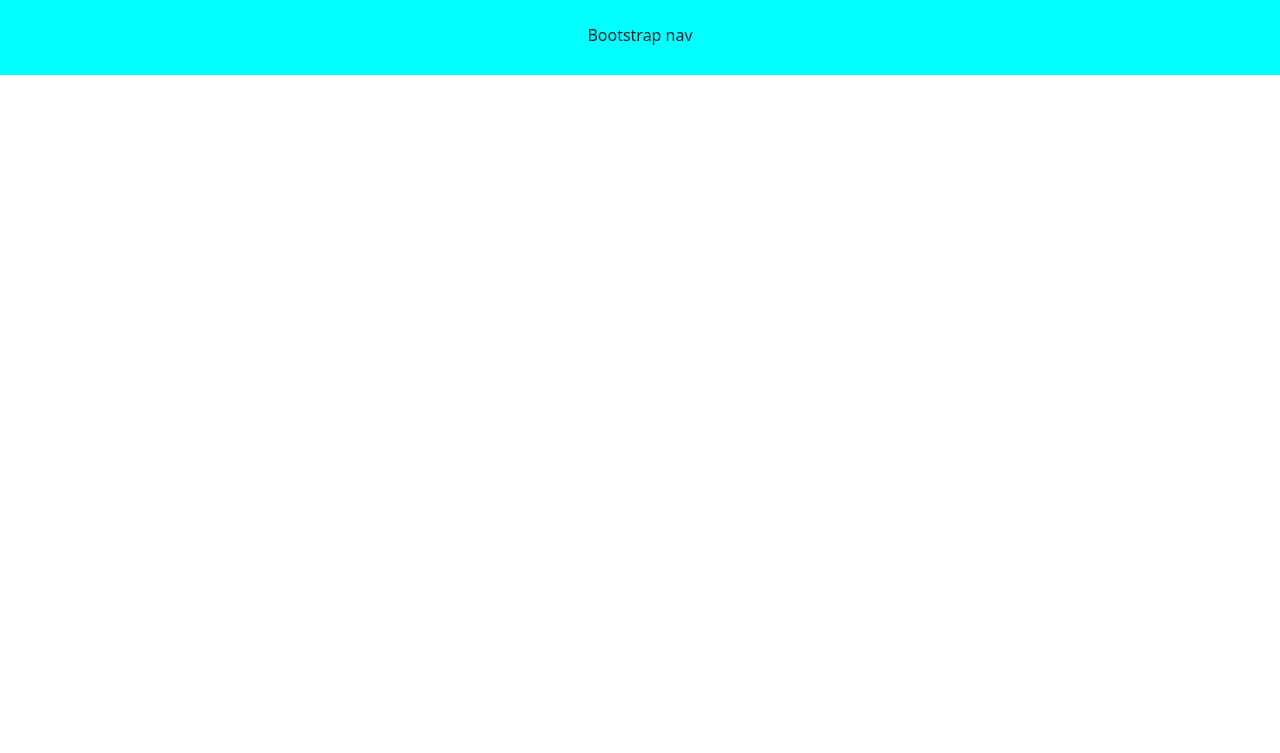
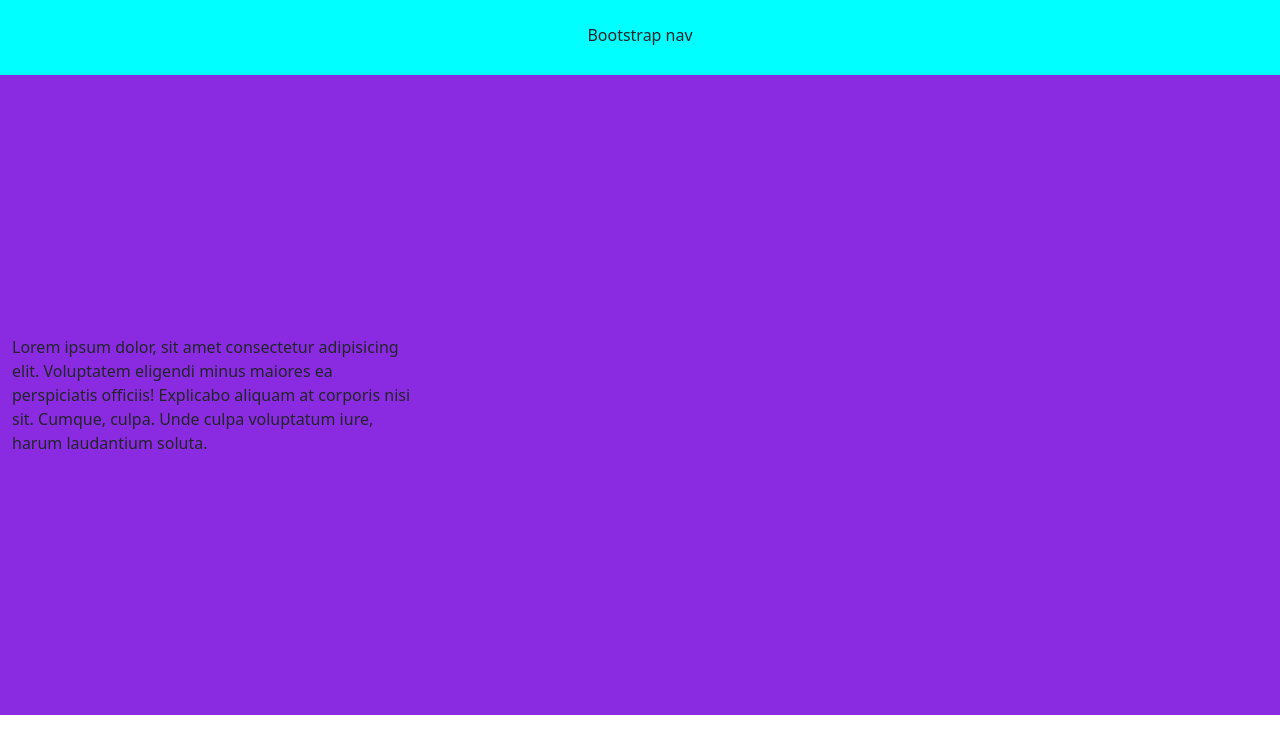
Before and after one commit to DeAngelisDev16/htmlcss-playstation, a plain HTML site: page index.html in a window 1280 px wide. Shown: the part 45-798 px from the top of the page. Drawn offline with nearby package versions, Linux system fonts and the light colour scheme.

Commit message:
jumbo section - struttur macroblocchi

```diff
--- a/index.html
+++ b/index.html
@@ -21,6 +21,14 @@
 
 
     <main id="site_main">
+        <section class="call_to_action">
+            <div class="container-fluid h-100">
+                <div class="row h-100 align-items-center">
+                    <div class="col-4">Lorem ipsum dolor, sit amet consectetur adipisicing elit. Voluptatem eligendi minus maiores ea perspiciatis officiis! Explicabo aliquam at corporis nisi sit. Cumque, culpa. Unde culpa voluptatum iure, harum laudantium soluta.</div>
+                </div>
+            </div>
+        </section>
+
 
     </main>
 
--- a/style.css
+++ b/style.css
@@ -1,3 +1,5 @@
+/* header-region */
+
 .upper_header{
     height: 5vh;
     background-color: grey;
@@ -8,3 +10,18 @@
     height: 10vh;
     background-color: aqua;
 }
+
+/* end-header-region */
+
+.call_to_action{
+    height: 80vh ;
+    background-color: blueviolet;
+}
+
+
+/* utilities */
+.h-100{
+    height: 100%;
+}
+
+/* end-utilities */
```
